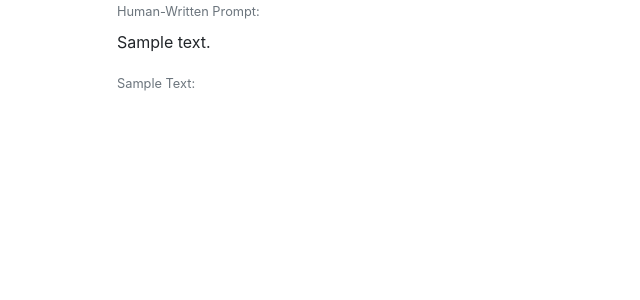
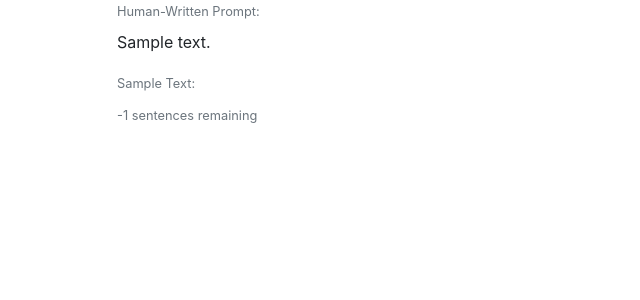
Before and after one commit to kirubarajan/roft, a Django app: template src/core/templates/annotate.html in a window 1280 px wide. Shown: the part 336-636 px from the top of the page, without its empty margins (0-640 px from the left). Run offline with Django 3.2, Linux system fonts and the light colour scheme; tables that the repository leaves empty hold one stand-in row (values such as "Sample post"); the template is opened without the code that fills it: values that come from a table or form of the project are taken from there, most other values are stand-ins (such as "Sample title", 1, 10 or a date in 2020); some libraries are stand-ins or nearby versions.

Commit message:
Fixed tag descriptions and added remaining sentences cue

```diff
--- a/src/core/templates/annotate.html
+++ b/src/core/templates/annotate.html
@@ -29,6 +29,7 @@
         });
 
         $("#cards").html(cards_html);
+        $("#remaining").html((max_sentences - current_sentence).toString() + " sentences remaining")
       }
 
       // user interaction logic
@@ -131,28 +132,37 @@
 
           <div style="margin-top: 0.5rem" id="cards"></div>
 
+          <small id="remaining" class="text-muted"></small>
+
           <!-- Modal -->
           <div class="modal fade" id="exampleModal" tabindex="-1" role="dialog" aria-labelledby="exampleModalLabel" aria-hidden="true">
             <div class="modal-dialog" role="document">
               <div class="modal-content">
                 <div class="modal-header">
-                  <h5 class="modal-title" id="exampleModalLabel">Thank you for your response!</h5> <br />
+                  <h5 class="modal-title" id="exampleModalLabel">Thank you for your response! The true boundary was sentence number {{boundary}}.</h5> <br />
                 </div>
                 <div class="modal-body">
-                  <p>The true boundary was sentence number {{boundary}}.</p>
                   <form class="form-check">
                     <p>Select some options to describe the presented text:</p>
                     <input type="checkbox" class="form-check-input" id="grammar">
-                    <label class="form-check-label text-muted" for="grammar">Grammatical Error (text is not grammatical English)</label>
+                    <label style="font-weight: 600" class="form-check-label text-muted" for="grammar">Grammatical Error </label>
                     <br />
+                    <small>Text is not grammatical English, or doesn't "sound right".</small>
+                    <br style="margin-bottom: 1rem"/>
                     <input type="checkbox" class="form-check-input" id="repetition">
-                    <label class="form-check-label text-muted" for="repetition">Repetition Error (text repeats itself in a non-meaningful way)</label>
+                    <label style="font-weight: 600" class="form-check-label text-muted" for="repetition">Repetition Error</label>
                     <br />
+                    <small>Text repeats itself in a non-meaningful way.</small>
+                    <br style="margin-bottom: 1rem"/>
                     <input type="checkbox" class="form-check-input" id="entailment">
-                    <label class="form-check-label text-muted" for="entailment">Entailment Error (text implies something that contradicts previous sentences)</label>
+                    <label style="font-weight: 600" class="form-check-label text-muted" for="entailment">Entailment Error</label>
                     <br />
+                    <small>Text implies something that contradicts previous sentences or doesn't "flow".</small>
+                    <br style="margin-bottom: 1rem"/>
                     <input type="checkbox" class="form-check-input" id="sense">
-                    <label class="form-check-label text-muted" for="sense">Common-Sense Error (text defies basic logic and/or is nonsensical)</label>
+                    <label style="font-weight: 600" class="form-check-label text-muted" for="sense">Common-Sense Error</label>
+                    <br />
+                    <small>Text defies basic logic and/or is nonsensical.</small>
                   </form>
                   <br />
                   <p>Anything else to mention?</p>
```
